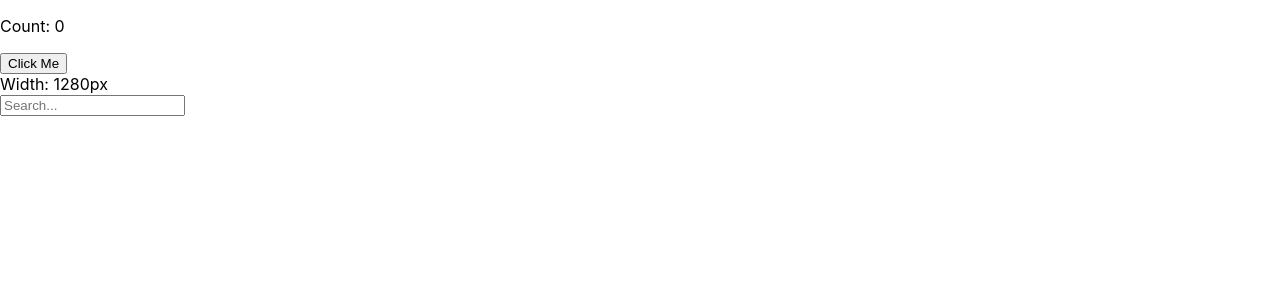
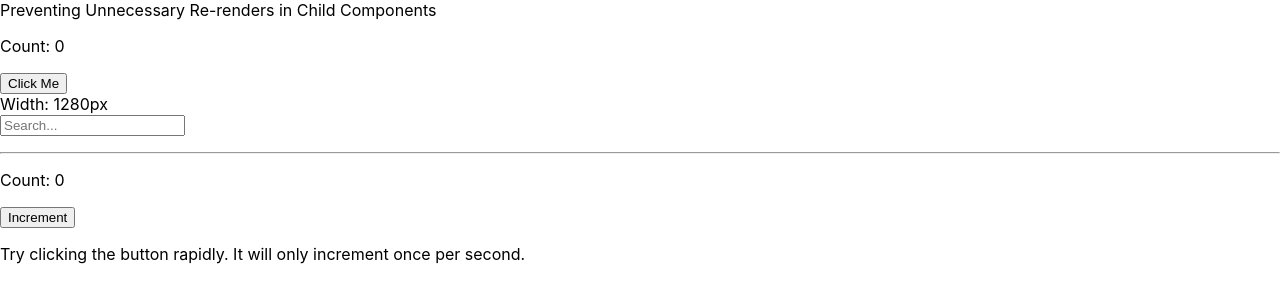
Before and after one commit to LAVIRASTOGI/ReactTutorial, a React (Create React App) app in the folder myapp/: page / in a window 1280 px wide. Shown: the top 302 px of the page. Built offline with nearby package versions, Linux system fonts and the light colour scheme.

Commit message:
useCallback

```diff
--- a/myapp/src/ReactHooks/useCallbackHook/DebounceExample.jsx
+++ b/myapp/src/ReactHooks/useCallbackHook/DebounceExample.jsx
@@ -1,9 +1,19 @@
 import React, { useCallback, useState } from "react";
 import useDebounce from "./useDebounce";
+import useThrottle from "./useThrottle";
 
 const DebounceExample = () => {
   const [query, setQuery] = useState("");
   const [results, setResults] = useState([]);
+  const [count, setCount] = useState(0);
+
+  // Function to increment the count
+  const incrementCount = () => {
+    setCount((prevCount) => prevCount + 1);
+  };
+
+  // Throttle the incrementCount function with a 1000ms (1 second) delay
+  const throttledIncrement = useThrottle(incrementCount, 1000);
 
   // Simulate an API call
   const fetchResults = useCallback((searchQuery) => {
@@ -35,6 +45,13 @@ const DebounceExample = () => {
           <li key={index}>{result}</li>
         ))}
       </ul>
+
+      <hr></hr>
+      <p>Count: {count}</p>
+      <button onClick={throttledIncrement}>Increment</button>
+      <p>
+        Try clicking the button rapidly. It will only increment once per second.
+      </p>
     </div>
   );
 };
--- a/myapp/src/ReactHooks/useCallbackHook/Example.jsx
+++ b/myapp/src/ReactHooks/useCallbackHook/Example.jsx
@@ -6,14 +6,11 @@ import DebounceExample from "./DebounceExample";
 function Example() {
   return (
     <>
-      {/* Preventing Unnecessary Re-renders in Child Components */}
+      Preventing Unnecessary Re-renders in Child Components
       <ParentChildExample />
-
       {/* Handling Event Listeners in Effects */}
       <EventListener />
-
       {/*  Debouncing or Throttling Callbacks */}
-
       <DebounceExample />
     </>
   );
--- /dev/null
+++ b/myapp/src/ReactHooks/useCallbackHook/useThrottle.jsx
@@ -0,0 +1,21 @@
+import { useCallback, useRef } from "react";
+
+// Custom throttle hook
+const useThrottle = (callback, delay) => {
+  const lastCallRef = useRef(0); // Tracks the last time the function was called
+
+  const throttledCallback = useCallback(
+    (...args) => {
+      const now = Date.now();
+      if (now - lastCallRef.current >= delay) {
+        lastCallRef.current = now; // Update the last call time
+        callback(...args); // Execute the callback
+      }
+    },
+    [callback, delay] // Recreate the throttled function if callback or delay changes
+  );
+
+  return throttledCallback;
+};
+
+export default useThrottle;
```
